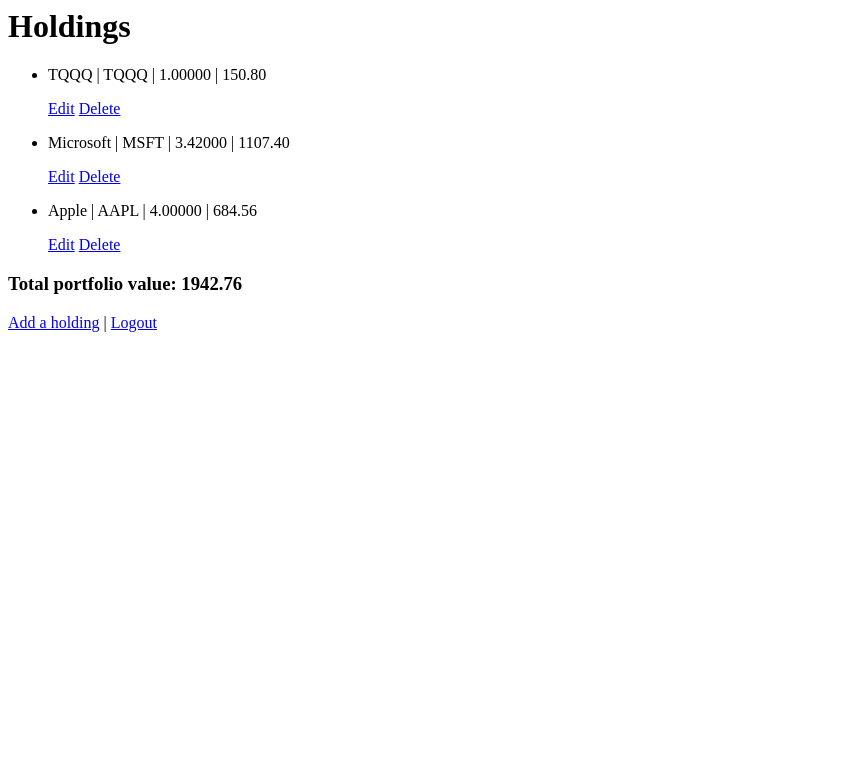
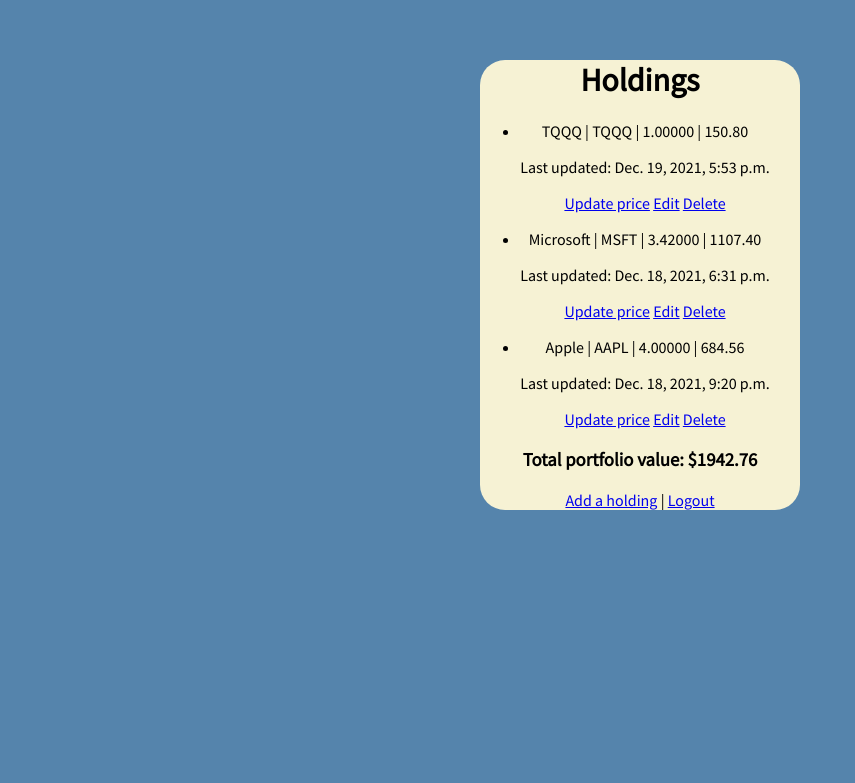
Before and after one commit to ccleary93/django-stock-tracker, a Django app: page / in a window 1280 px wide. Shown: the top 783 px of the page, without its empty margins (0-855 px from the left). Run offline with Django 4.2, Linux system fonts and the light colour scheme; a user stored in the database is signed in; data comes from the database, SQL or seed files in the repository; both versions use the stored data as it was after the commit.

Commit message:
Add update price feature; add styling
Added HoldingUpdatePriceView to views.py and the relevant url
to urls.py. The view retrieves the holding based on pk and user,
uses the StockCheck object to retrieve the updated price and
updates the field in the table.

Added a 'base.html' sheet and CSS to style the pages.

```diff
--- a/holdings/stock_check.py
+++ b/holdings/stock_check.py
@@ -8,6 +8,7 @@
 class StockCheck():
     def __init__(self):
         self.alpha_api_key = env('API_KEY')
+        #self.polygon_api_key = env('POLYGON_API_KEY')
 
     def price_check(self, ticker):
         print(ticker)
--- a/holdings/templates/holdings/holding_confirm_delete.html
+++ b/holdings/templates/holdings/holding_confirm_delete.html
@@ -1,3 +1,5 @@
+{% extends 'base.html' %}
+{% block content %}
 <h1>Delete Holding</h1>
 
 <p>Are you sure you want to delete the holding: {{ holding.name }}?</p>
@@ -6,3 +8,4 @@
   {% csrf_token %}
   <input type="submit" value="Yes, delete.">
 </form>
+{% endblock %}
--- a/holdings/templates/holdings/holding_form.html
+++ b/holdings/templates/holdings/holding_form.html
@@ -1,3 +1,5 @@
+{% extends 'base.html' %}
+{% block content %}
 {% load crispy_forms_tags %}
 {% if not_found %}
 <p>No data was found for this holding. Please ensure the ticker is correct.</p>
@@ -10,3 +12,4 @@
     <input type="submit" value="Cancel" onclick="window.location.href='{% url 'holdings:all' %}';return false;">
   </form>
 </p>
+{% endblock %}
--- a/holdings/templates/holdings/holding_list.html
+++ b/holdings/templates/holdings/holding_list.html
@@ -1,12 +1,16 @@
+{% extends 'base.html'%}
+{% block content %}
 <h1>Holdings</h1>
 <p>
 {% if holding_list %}
-<ul>
+<ul class="holding-list">
   {% for holding in holding_list %}
     {% if holding.owner == user %}
      <li>
         <p>{{ holding.name }} | {{ holding.ticker }} | {{ holding.amt }} | {{ holding.value }}</p>
-        <a href="{% url 'holdings:holding_update' holding.id %}">Edit</a>
+         <p>Last updated: {{ holding.updated_at }}</p>
+        <a href="{% url 'holdings:holding_update_price' holding.id %}">Update price</a>
+         <a href="{% url 'holdings:holding_update' holding.id %}">Edit</a>
         <a href="{% url 'holdings:holding_delete' holding.id %}">Delete</a>
     </li>
     {% endif %}
@@ -16,7 +20,7 @@
   <p>You currently have no holdings saved.</p>
 {% endif %}
 </p>
-<h3>Total portfolio value: {{ total_value }}</h3>
+<h3>Total portfolio value: ${{ total_value }}</h3>
 <p>
 <a href="{% url 'holdings:holding_create' %}">Add a holding</a>  |
 {% if user.is_authenticated %}
@@ -25,3 +29,4 @@
 <a href="{% url 'login' %}?next={% url 'holdings:all' %}">Login</a>
 {% endif %}
 </p>
+{% endblock %}
--- a/holdings/urls.py
+++ b/holdings/urls.py
@@ -7,5 +7,6 @@
     path('holding/<int:pk>', views.HoldingDetailView.as_view(), name='holding_detail'),
     path('holding/create', views.HoldingCreateView.as_view(success_url=reverse_lazy('holdings:all')), name='holding_create'),
     path('holding/<int:pk>/update', views.HoldingUpdateView.as_view(success_url=reverse_lazy('holdings:all')), name='holding_update'),
+    path('holding/<int:pk>/updateprice', views.HoldingUpdatePriceView.as_view(success_url=reverse_lazy('holdings:all')), name='holding_update_price'),
     path('holding/<int:pk>/delete', views.HoldingDeleteView.as_view(success_url=reverse_lazy('holdings:all')), name='holding_delete'),
 ]
--- a/holdings/views.py
+++ b/holdings/views.py
@@ -87,6 +87,16 @@
         holding.save()
         return redirect(self.success_url)
 
+class HoldingUpdatePriceView(LoginRequiredMixin, View):
+    success_url = 'holdings: all'
+
+    def get(self, request, pk):
+        holding = get_object_or_404(Holding, id=pk, owner=self.request.user)
+        stock_check = StockCheck()
+        stock_price = stock_check.price_check(holding.ticker)
+        holding.value = stock_price
+        holding.save()
+        return redirect(self.success_url)
 
 class HoldingDeleteView(LoginRequiredMixin, DeleteView):
     model = Holding
--- /dev/null
+++ b/home/static/home/style.css
@@ -0,0 +1,21 @@
+@import url(fontawesome-all.min.css);
+@import 'https://fonts.googleapis.com/css?family=Source+Sans+Pro:300,400';
+
+body {
+    background-color: #5584AC;
+    font: inherit;
+    font-family: "Source Sans Pro", Helvetica, sans-serif;
+}
+
+.outer-wrapper {
+    background-color: #F6F2D4;
+    border-radius: 25px;
+    height: fit-content;
+    margin: 60px auto 0px auto;
+    text-align: center;
+    width: fit-content;
+}
+
+.holding-list {
+    margin: 0px 30px 0px 0px;
+}
--- /dev/null
+++ b/home/templates/base.html
@@ -0,0 +1,16 @@
+<!DOCTYPE html>
+<html lang="en">
+<head>
+    <meta charset="UTF-8">
+    <title>Title</title>
+    {% load static %}
+    <link rel="stylesheet" type="text/css" href="{% static 'home/style.css' %}"
+</head>
+<body>
+<div class="outer-wrapper">
+    {% block content %}
+
+    {% endblock %}
+</div>
+</body>
+</html>
```
Also changed, not shown: db.sqlite3, holdings/static/holdings/style.css (added).
